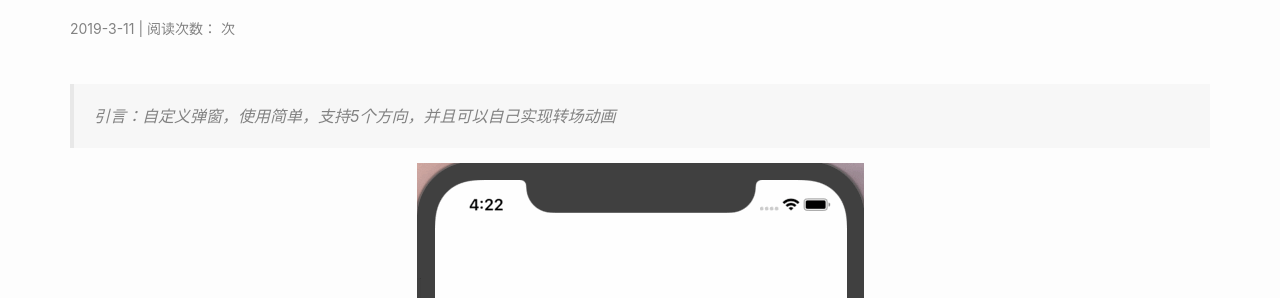
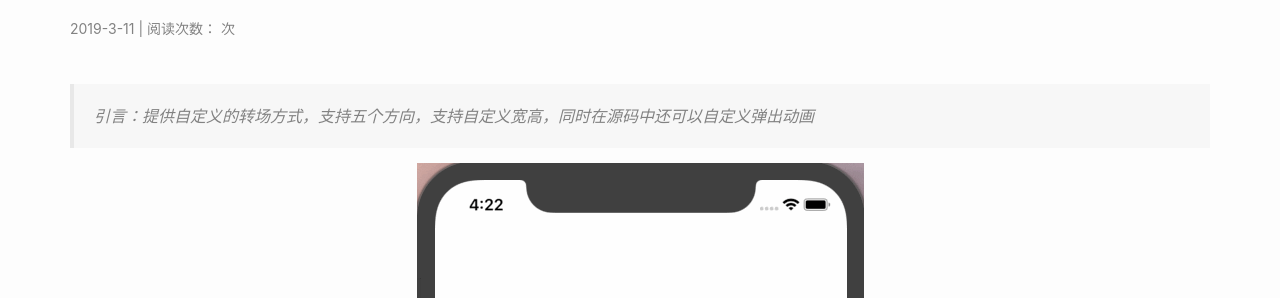
Before and after one commit to zyfilife/zyfilife.github.io, a Jekyll site: the page built from _posts/2019-03-11-mysheetview.md, in a window 1280 px wide. Shown: the part 140-438 px from the top of the page. Built offline with Jekyll 4.4.1, drawn with Linux system fonts in a browser that asks for light colours; comment, search, counter and statistics services are not loaded.

Commit message:
no message

```diff
--- a/_posts/2019-03-11-mysheetview.md
+++ b/_posts/2019-03-11-mysheetview.md
@@ -4,7 +4,7 @@ title: "MYSheetView"
 tags: iOS
 editor: 朱益锋
 ---
-> 引言：自定义弹窗，使用简单，支持5个方向，并且可以自己实现转场动画
+> 引言：提供自定义的转场方式，支持五个方向，支持自定义宽高，同时在源码中还可以自定义弹出动画
 
 <p style="text-align: center;"><img src="/assets/img/posts/MYSheetView/MYSheetView.gif" alt="效果图"></p>
 
```
